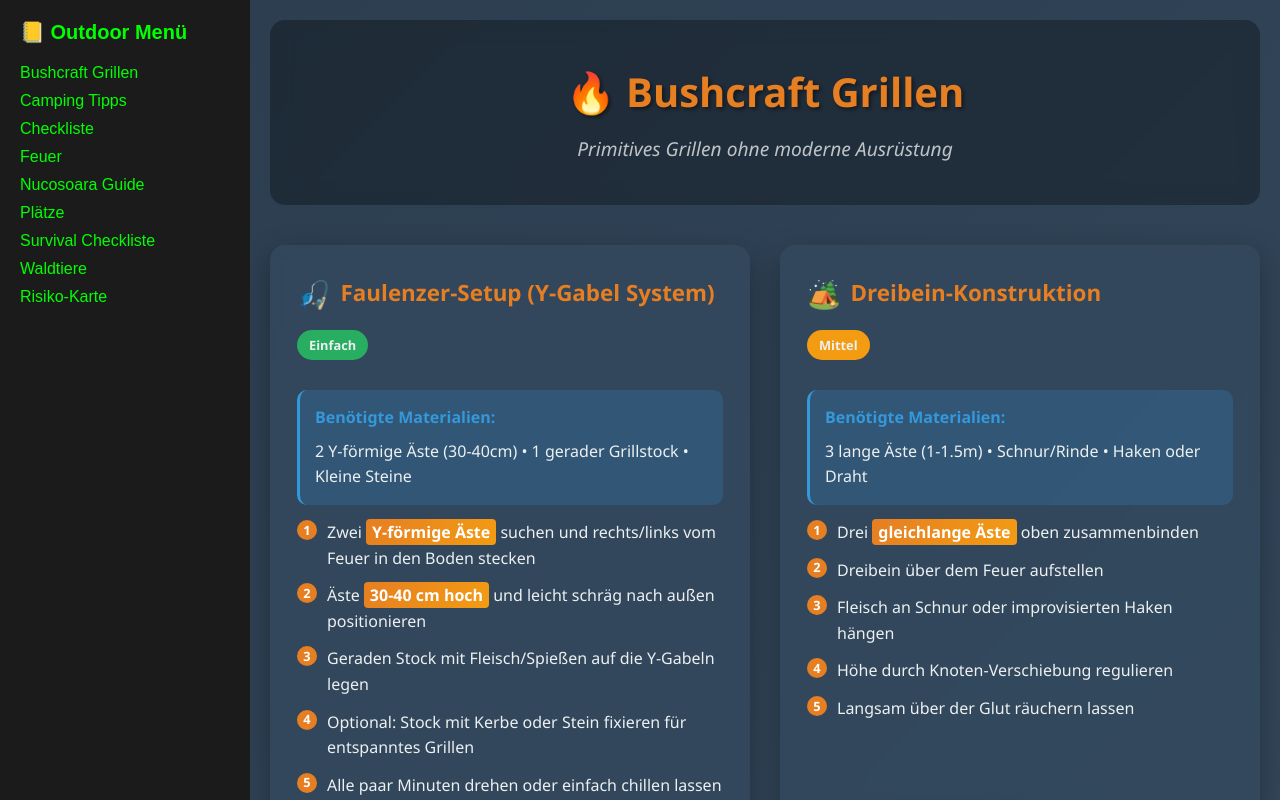
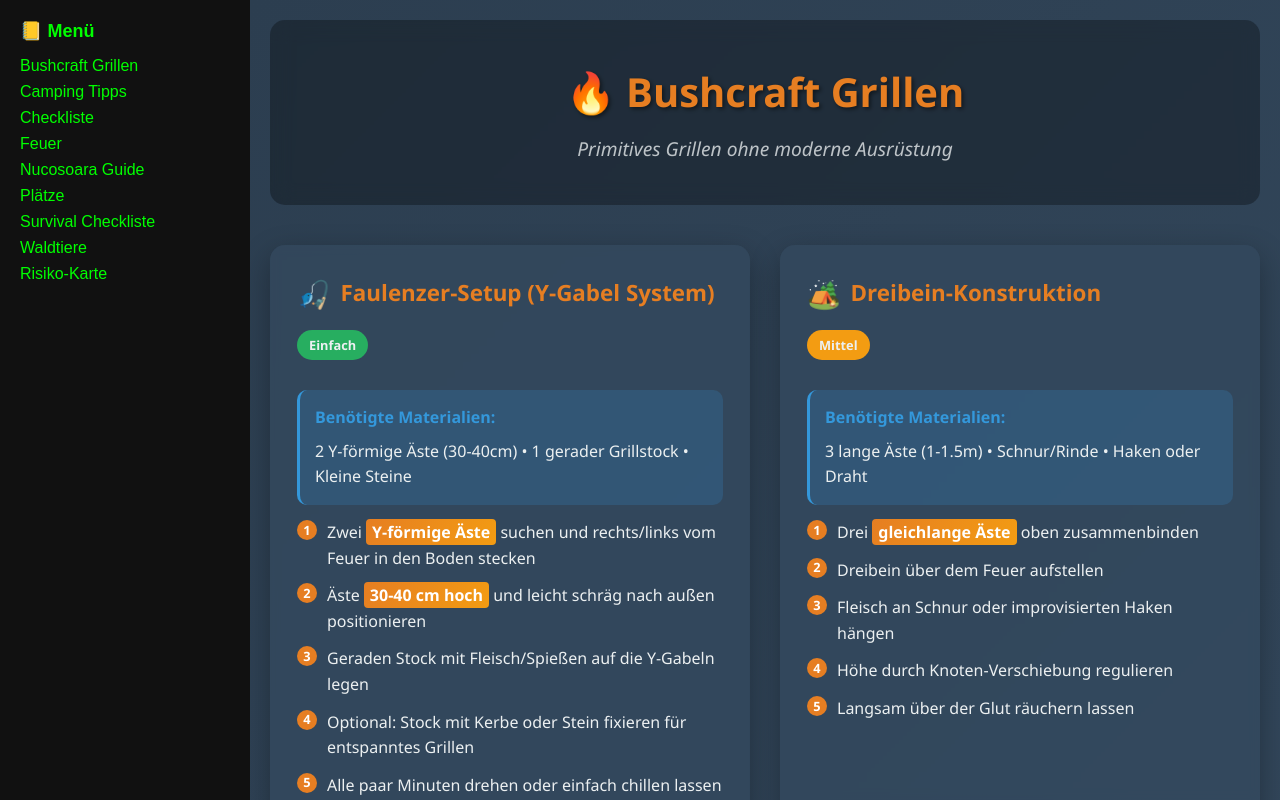
Before and after one commit to Havok4615/outdoor, a plain HTML site: page index.html in a window 1280 px wide. Drawn offline with Linux system fonts and the light colour scheme.

Commit message:
Update index.html

```diff
--- a/index.html
+++ b/index.html
@@ -6,49 +6,49 @@
   <style>
     html, body {
       margin: 0;
+      padding: 0;
       height: 100%;
-      overflow: hidden;
       font-family: sans-serif;
     }
 
     .container {
       display: flex;
       height: 100vh;
+      overflow: hidden;
     }
 
     .sidebar {
       width: 250px;
-      background-color: #1b1b1b;
-      color: #0f0;
+      background-color: #111;
       padding: 20px;
       box-sizing: border-box;
+      color: #0f0;
     }
 
     .sidebar h2 {
       margin-top: 0;
-      margin-bottom: 20px;
-      font-size: 20px;
+      font-size: 18px;
+      color: #0f0;
     }
 
     .sidebar a {
       display: block;
       color: #0f0;
       text-decoration: none;
-      margin-bottom: 10px;
+      margin: 8px 0;
+      cursor: pointer;
     }
 
     .sidebar a:hover {
-      background-color: #333;
-      padding-left: 5px;
-      transition: 0.2s;
+      color: #9f9;
     }
 
     .content {
       flex-grow: 1;
-      height: 100%;
+      background: #222;
     }
 
-    .content iframe {
+    iframe {
       width: 100%;
       height: 100%;
       border: none;
@@ -59,22 +59,28 @@
 
 <div class="container">
   <div class="sidebar">
-    <h2>📒 Outdoor Menü</h2>
-    <a href="bushcraft_grillen.html" target="contentFrame">Bushcraft Grillen</a>
-    <a href="camping_tipps.html" target="contentFrame">Camping Tipps</a>
-    <a href="checklist.html" target="contentFrame">Checkliste</a>
-    <a href="feuer.html" target="contentFrame">Feuer</a>
-    <a href="nucosoara_camping_guide%20(1).html" target="contentFrame">Nucosoara Guide</a>
-    <a href="places.html" target="contentFrame">Plätze</a>
-    <a href="survival_checklist%20(1).html" target="contentFrame">Survival Checkliste</a>
-    <a href="waldtier.html" target="contentFrame">Waldtiere</a>
-    <a href="wildcamping_spots_risiko_map.html" target="contentFrame">Risiko-Karte</a>
+    <h2>📒 Menü</h2>
+    <a onclick="loadPage('bushcraft_grillen.html')">Bushcraft Grillen</a>
+    <a onclick="loadPage('camping_tipps.html')">Camping Tipps</a>
+    <a onclick="loadPage('checklist.html')">Checkliste</a>
+    <a onclick="loadPage('feuer.html')">Feuer</a>
+    <a onclick="loadPage('nucosoara_camping_guide%20(1).html')">Nucosoara Guide</a>
+    <a onclick="loadPage('places.html')">Plätze</a>
+    <a onclick="loadPage('survival_checklist%20(1).html')">Survival Checkliste</a>
+    <a onclick="loadPage('waldtier.html')">Waldtiere</a>
+    <a onclick="loadPage('wildcamping_spots_risiko_map.html')">Risiko-Karte</a>
   </div>
 
   <div class="content">
-    <iframe name="contentFrame" src="bushcraft_grillen.html"></iframe>
+    <iframe id="mainFrame" src="bushcraft_grillen.html"></iframe>
   </div>
 </div>
 
+<script>
+  function loadPage(url) {
+    document.getElementById('mainFrame').src = url;
+  }
+</script>
+
 </body>
 </html>
```
